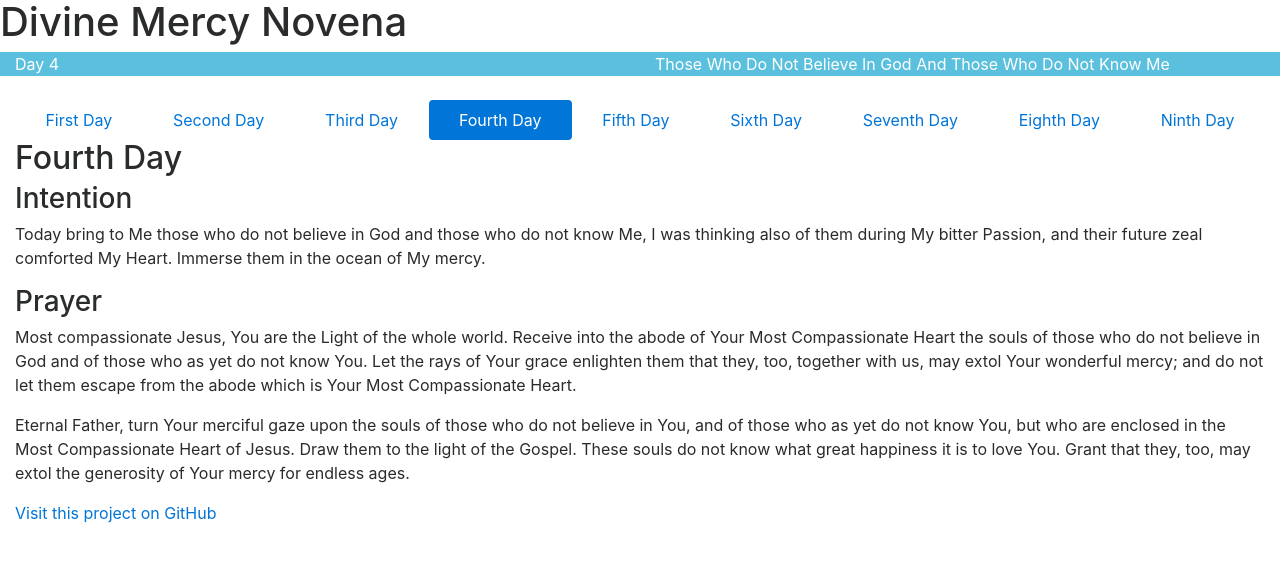
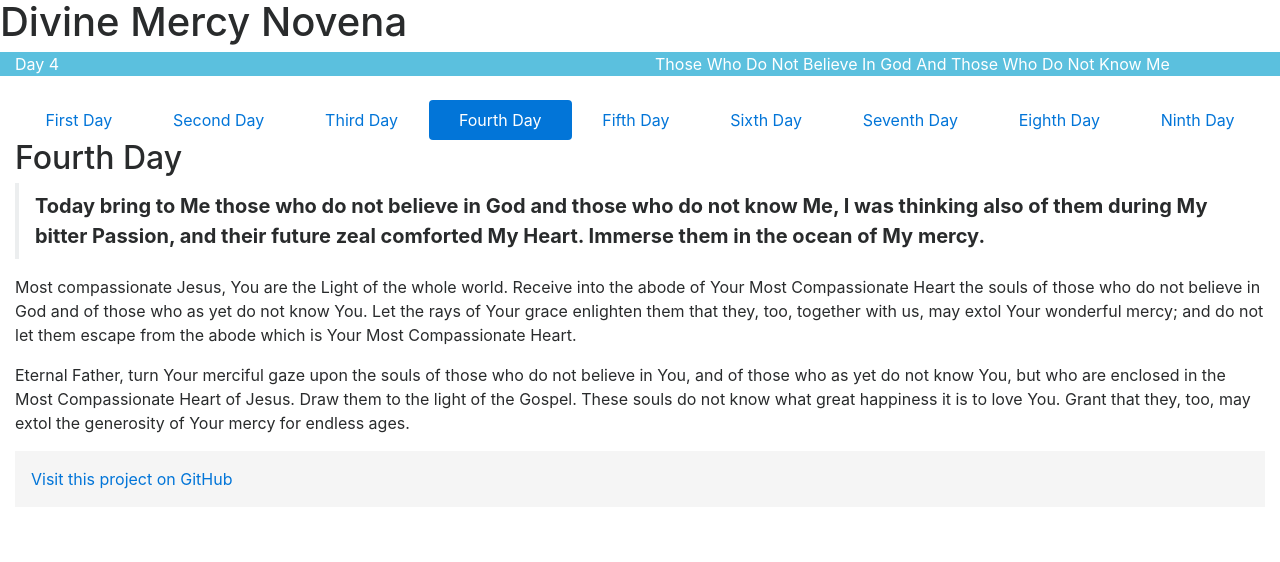
Before and after one commit to edbrannin/mercy, a Jekyll site: the page built from index.html, in a window 1280 px wide. Shown: the top 562 px of the page. Built offline with Jekyll 4.4.1, drawn with Linux system fonts in a browser that asks for light colours; nearby versions of some CDN libraries.

Commit message:
Layout prettification

```diff
--- a/index.html
+++ b/index.html
@@ -28,9 +28,7 @@ prayers = {{ site.data.prayers | jsonify }};
   {% for day in site.data.prayers.novena %}
 <div class="mysteries tab-pane" id="day{{ forloop.index0 }}">
   <h2>{{ day.name }}</h2>
-  <h3>Intention</h3>
-  <div class="intention">{{ day.intention | markdownify | smartify }}</div>
-  <h3>Prayer</h3>
+  <blockquote class="blockquote intention">{{ day.intention | markdownify | smartify }}</blockquote>
   <div class="prayer">{{ day.prayer | markdownify | smartify }}</div>
 </div>
 {% endfor %}
--- a/src/site.css
+++ b/src/site.css
@@ -22,3 +22,21 @@ ol.mysteries li .fruit {
 ol.mysteries li .fruit:before {
   content: "Fruit of the Mystery: ";
 }
+
+blockquote.intention {
+  font-weight: bold;
+}
+
+blockquote :last-child {
+  margin-bottom: 0;
+}
+
+.footer {
+    width: 100%;
+    background-color: #f5f5f5;
+    padding: 1em;
+}
+
+.footer :last-child {
+  margin-bottom: 0;
+}
```
